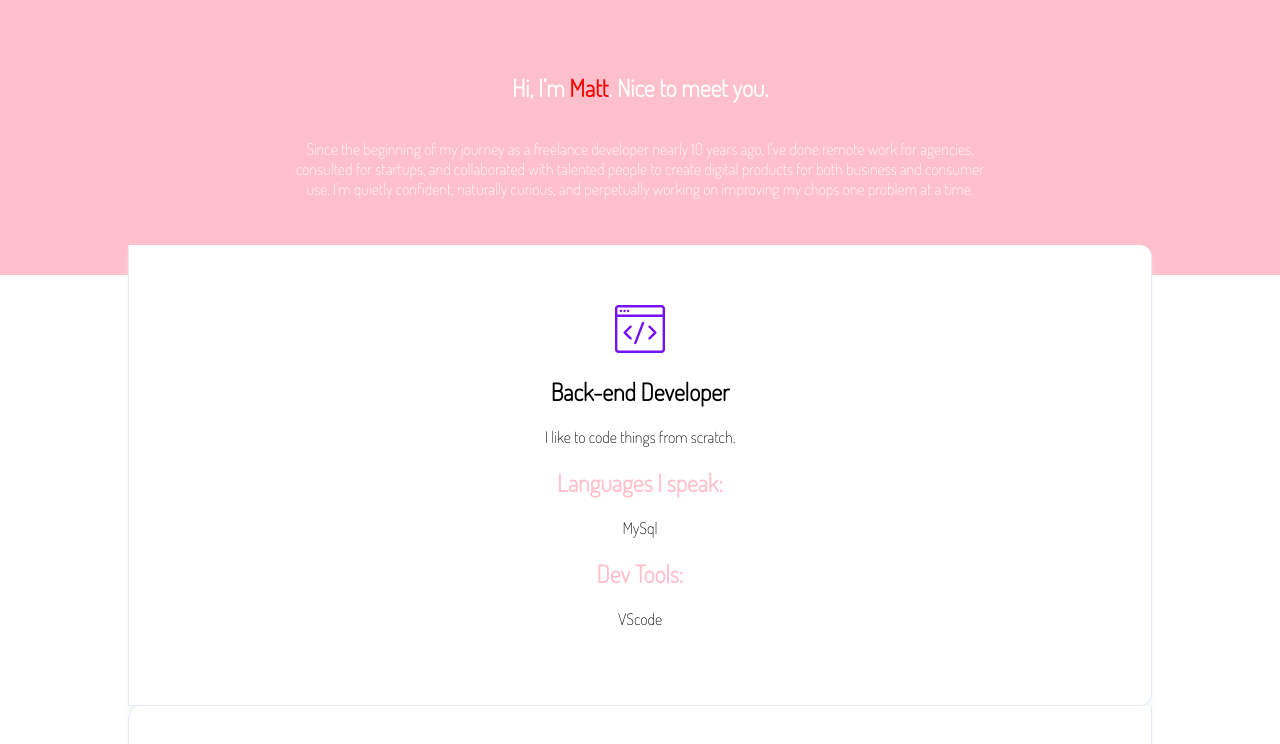
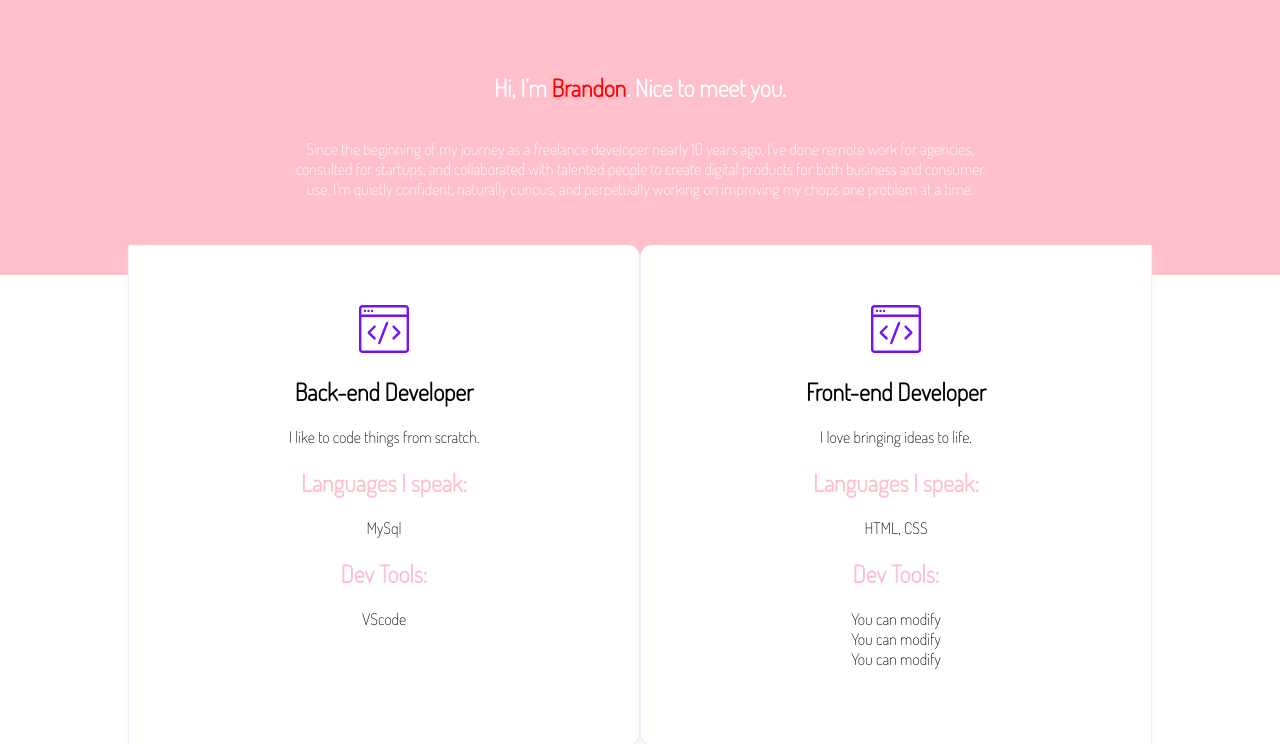
Before and after one commit to BrandonSev/Checkpoint, a plain HTML site: page site/portfolio.html in a window 1280 px wide. Shown: the part 876-1620 px from the top of the page. Drawn offline with Linux system fonts and the light colour scheme.

Commit message:
same line for skills block on screen greater 700px

```diff
--- a/site/css/portfolio.css
+++ b/site/css/portfolio.css
@@ -132,4 +132,11 @@ button {
   .desktop img {
     display: block;
   }
+  .skills {
+    display: flex;
+    justify-content: center;
+  }
+  .skills .column {
+    width: 50%;
+  }
 }
--- a/site/portfolio.html
+++ b/site/portfolio.html
@@ -40,7 +40,7 @@
       <!-- Second banner with description of your name and your presentation -->
       <section class="presentation">
         <div class="description pink-bg">
-          <h2>Hi, I’m <span id="name">Matt</span>. Nice to meet you.</h2>
+          <h2>Hi, I’m <span id="name">Brandon</span>. Nice to meet you.</h2>
           <p>
             Since the beginning of my journey as a freelance developer nearly 10
             years ago, I've done remote work for agencies, consulted for
```
